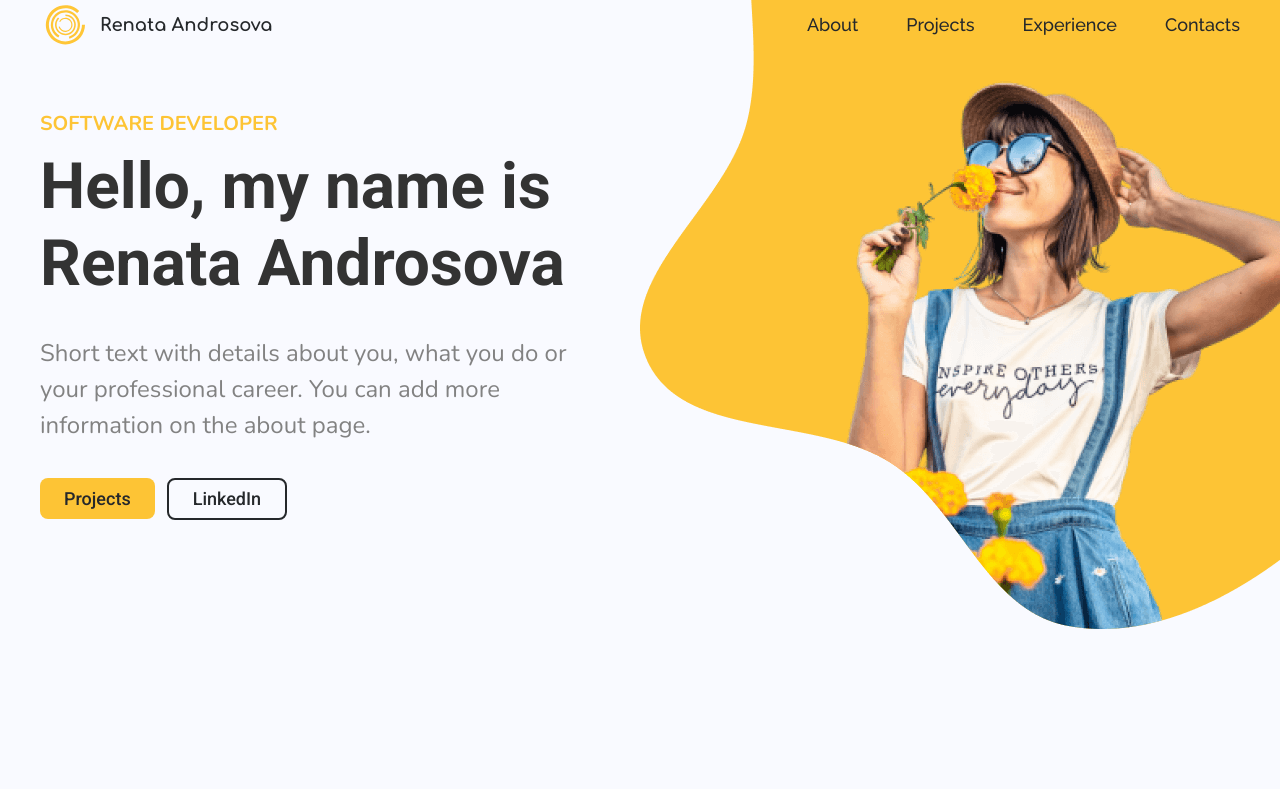
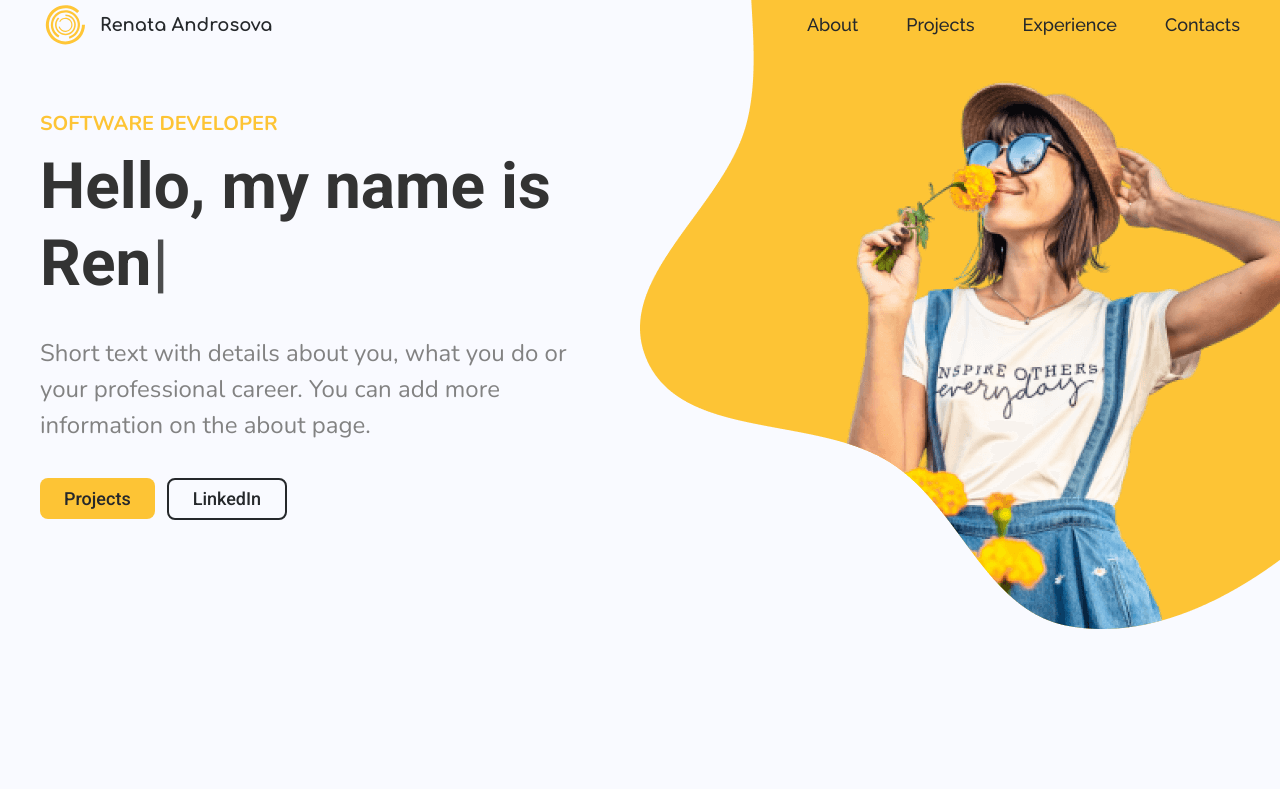
Before and after one commit to Renata-And/portfolio, a React app: page / in a window 1280 px wide. Shown: the top 789 px of the page. Built offline with nearby package versions, Linux system fonts and the light colour scheme; a web font is replaced by a local one.

Commit message:
Typewriter-effect in the Hero section

```diff
--- a/package.json
+++ b/package.json
@@ -57,6 +57,7 @@
     "tailwindcss": "3.0.2",
     "terser-webpack-plugin": "5.2.5",
     "typescript": "4.4.2",
+    "typewriter-effect": "^2.21.0",
     "web-vitals": "2.1.0",
     "webpack": "5.64.4",
     "webpack-dev-server": "4.6.0",
--- a/src/layout/sections/hero/Hero.tsx
+++ b/src/layout/sections/hero/Hero.tsx
@@ -4,7 +4,7 @@ import { Button } from '../../../components/Button.styled';
 import { Container } from '../../../components/Container.styled';
 import photoSrc from '../../../assets/images/photo.png';
 import { S } from './Hero_Styles';
-
+import Typewriter from 'typewriter-effect';
 
 export const Hero: React.FC = () => {
   return (
@@ -13,7 +13,15 @@ export const Hero: React.FC = () => {
         <FlexWrapper justify={'space-between'} align={'flex-start'} gap={'10px'}>
           <S.DescriptionWrapper>
             <S.Title>Software Developer</S.Title>
-            <S.Name>Hello,  my name is Renata Androsova</S.Name>
+            <S.Name>Hello,  my name is
+              <Typewriter
+                options={{
+                  strings: ['Renata Androsova'],
+                  autoStart: true,
+                  loop: true,
+                }}
+              />
+            </S.Name>
             <S.Text>Short text with details about you, what you do or your professional career. You can add more information on the about page.</S.Text>
             <div>
               <Button as='a' href={'#'} btnType={'primary'}>Projects</Button>
--- a/src/layout/sections/hero/Hero_Styles.ts
+++ b/src/layout/sections/hero/Hero_Styles.ts
@@ -20,11 +20,11 @@ const DescriptionWrapper = styled.div`
   display: flex;
   flex-direction: column;
   justify-content: center;
-  flex-shrink: 1.5;
-  max-width: 530px;
+  /* flex-shrink: 1.3; */
+  max-width: 550px;
 
   @media ${theme.media.tablet} {
-    max-width: 420px;
+    max-width: 430px;
   }
 `
 
```
Also changed, not shown: 1 other file (tests, documents, lock files or other folders).
